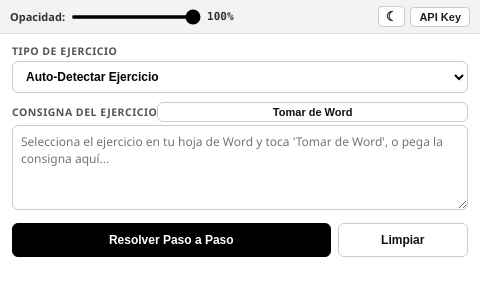
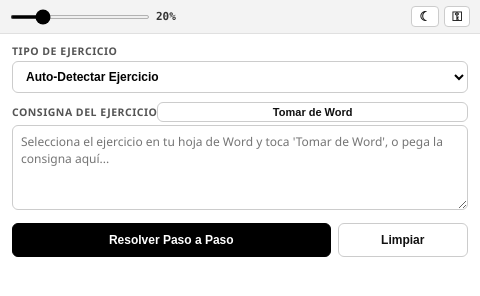
Before and after one commit to Skg0d/ghost-ai-assistant, an Electron app: page word-addon/taskpane.html in a window 480 px wide. Drawn offline with nearby package versions, Linux system fonts and the light colour scheme; a script that the page names is missing.

Commit message:
Replace API Key text with key symbol, remove Opacidad label, set 20% stealth bar opacity

```diff
--- a/word-addon/taskpane.css
+++ b/word-addon/taskpane.css
@@ -297,7 +297,7 @@ body.theme-dark .modal-link-box a {
 }
 
 /* =========================================
-   STEALTH TOP BAR (ALWAYS 100% VISIBLE)
+   STEALTH TOP BAR (FAINT 20% BY DEFAULT, 100% ON HOVER)
    ========================================= */
 .stealth-bar {
   display: flex;
@@ -306,8 +306,14 @@ body.theme-dark .modal-link-box a {
   padding: 6px 10px;
   gap: 8px;
   flex-shrink: 0;
-  opacity: 1 !important; /* The slider and buttons never fade! */
+  opacity: 0.20; /* 20% opacity by default */
+  transition: opacity 0.2s ease;
   z-index: 100;
+}
+
+.stealth-bar:hover,
+.stealth-bar:focus-within {
+  opacity: 1 !important; /* Lights up to 100% on hover or when clicking */
 }
 
 .opacity-group {
@@ -317,20 +323,15 @@ body.theme-dark .modal-link-box a {
   flex: 1;
 }
 
-.toolbar-label {
-  font-size: 11px;
-  font-weight: 600;
-}
-
 .opacity-range {
   flex: 1;
   height: 4px;
   cursor: pointer;
-  max-width: 130px;
+  max-width: 140px;
 }
 
 .opacity-value {
-  width: 34px;
+  width: 32px;
   font-size: 11px;
   font-family: Consolas, monospace;
   font-weight: 600;
@@ -351,7 +352,8 @@ body.theme-dark .modal-link-box a {
   transition: all 0.15s;
 }
 
-#btn-theme {
+#btn-theme,
+#btn-settings {
   font-size: 13px;
   line-height: 1;
   padding: 3px 7px;
--- a/word-addon/taskpane.html
+++ b/word-addon/taskpane.html
@@ -15,19 +15,18 @@
   <!-- Marked library for markdown to clean HTML conversion -->
   <script src="https://cdn.jsdelivr.net/npm/marked/marked.min.js"></script>
 
-  <link rel="stylesheet" href="taskpane.css?v=2.3" />
+  <link rel="stylesheet" href="taskpane.css?v=2.4" />
 </head>
 <body class="theme-light">
-  <!-- Stealth Toolbar: Always 100% visible and crisp -->
+  <!-- Stealth Toolbar: 20% opacity by default, 100% on hover -->
   <div class="stealth-bar" id="stealth-bar">
     <div class="opacity-group">
-      <span class="toolbar-label">Opacidad:</span>
-      <input type="range" id="opacity-slider" min="0" max="100" value="100" class="opacity-range" />
-      <span id="opacity-val" class="opacity-value">100%</span>
+      <input type="range" id="opacity-slider" min="0" max="100" value="20" class="opacity-range" />
+      <span id="opacity-val" class="opacity-value">20%</span>
     </div>
     <div class="stealth-actions">
       <button class="btn-stealth" id="btn-theme" title="Modo Claro / Oscuro">☾</button>
-      <button class="btn-stealth" id="btn-settings" title="Configurar API Key">API Key</button>
+      <button class="btn-stealth" id="btn-settings" title="Configurar clave">⚿</button>
     </div>
   </div>
 
@@ -105,6 +104,6 @@
     </div>
   </div>
 
-  <script src="taskpane.js?v=2.3"></script>
+  <script src="taskpane.js?v=2.4"></script>
 </body>
 </html>
--- a/word-addon/taskpane.js
+++ b/word-addon/taskpane.js
@@ -111,8 +111,8 @@ opacitySlider.addEventListener("input", (e) => {
 const savedTheme = localStorage.getItem(STORAGE_THEME) || "light";
 applyTheme(savedTheme);
 
-const savedOpacity = localStorage.getItem(STORAGE_OPACITY) || "100";
-lastActiveOpacity = Math.max(20, parseInt(savedOpacity, 10) || 100);
+const savedOpacity = localStorage.getItem(STORAGE_OPACITY) || "20";
+lastActiveOpacity = Math.max(20, parseInt(savedOpacity, 10) || 20);
 applyOpacity(lastActiveOpacity, true);
 
 // API Key Management
```
